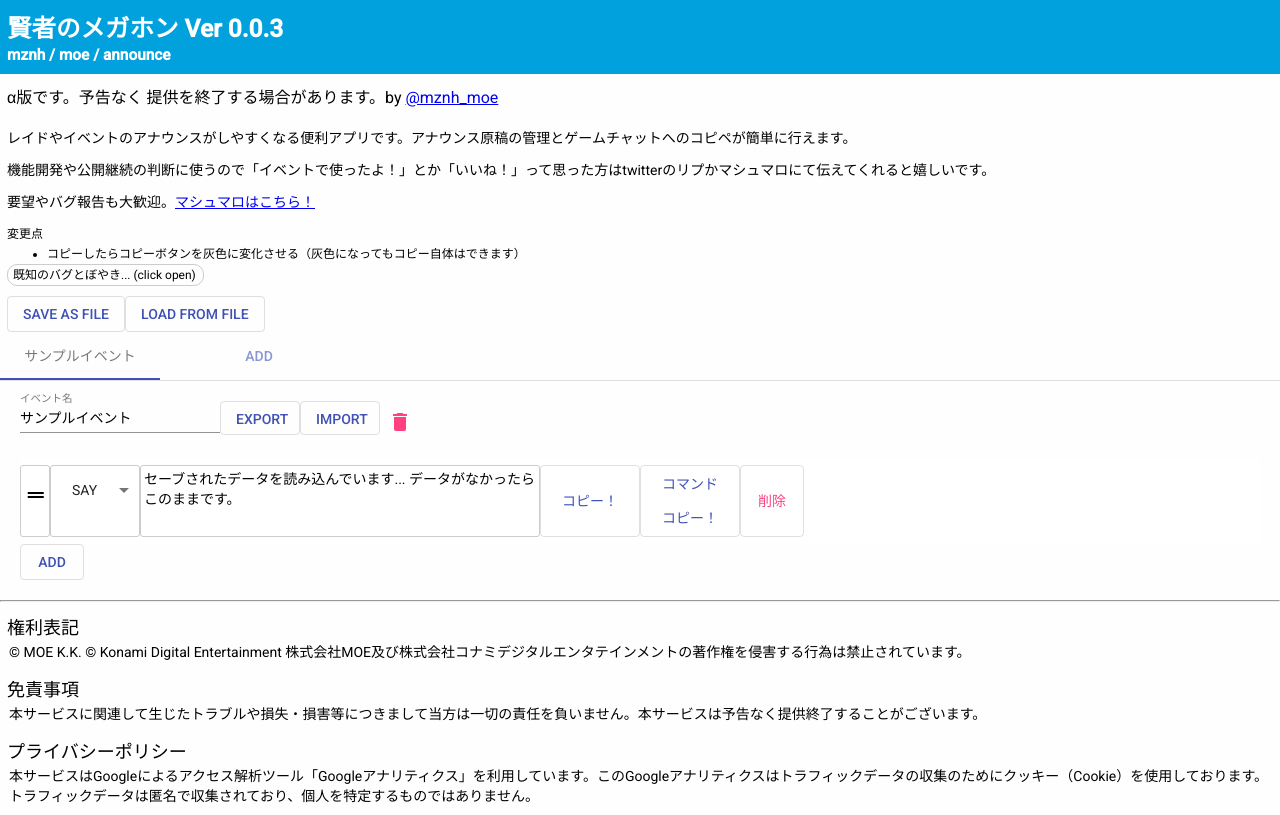
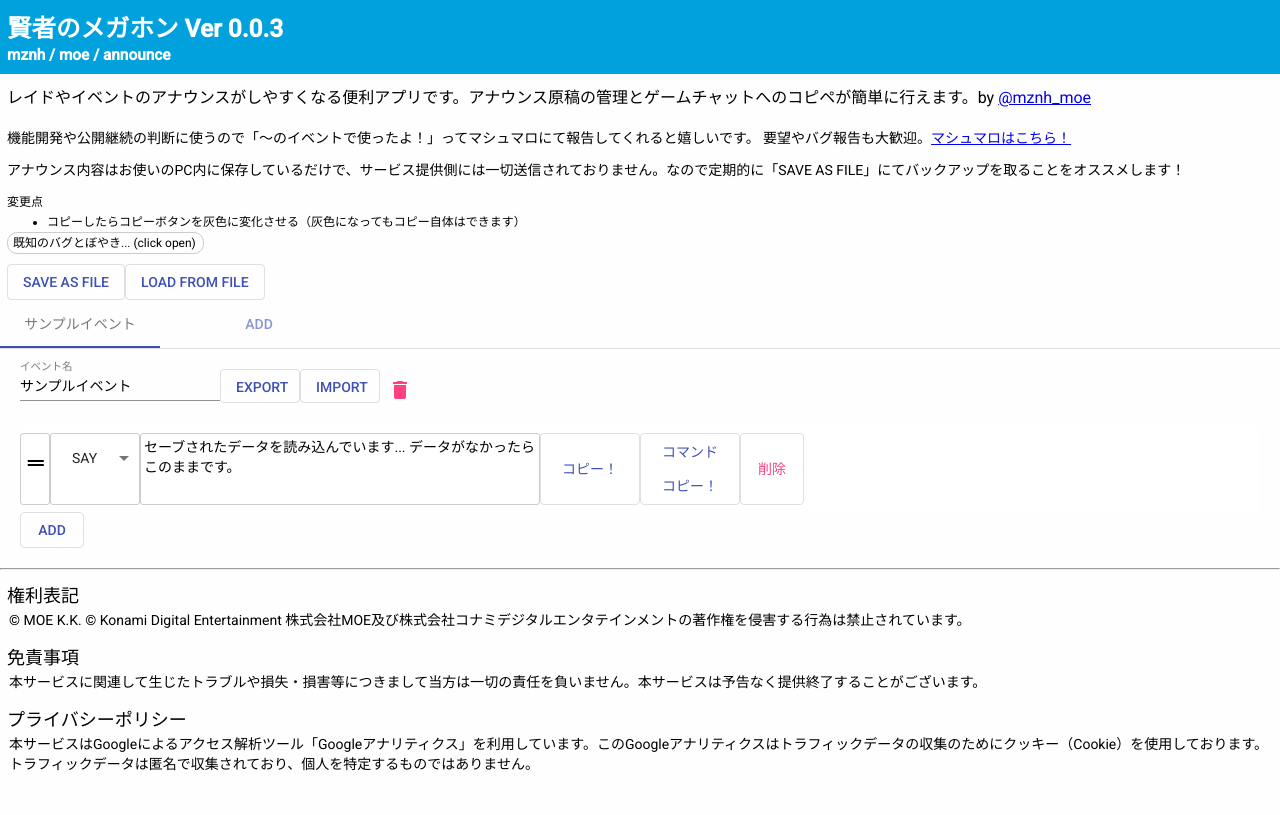
Before and after one commit to mznh/moe-announce-helper, an Angular app: page / in a window 1280 px wide. Built offline with nearby package versions, Linux system fonts and the light colour scheme.

Commit message:
注釈を更新

```diff
--- a/src/app/main-page/main-page.component.html
+++ b/src/app/main-page/main-page.component.html
@@ -10,11 +10,13 @@
     </div>
   </div>
   <div class="main-header-description">
-    <h3>α版です。予告なく 提供を終了する場合があります。by <a  href="https://twitter.com/mznh_moe">@mznh_moe</a></h3>
-    <p>レイドやイベントのアナウンスがしやすくなる便利アプリです。アナウンス原稿の管理とゲームチャットへのコピペが簡単に行えます。
-    </p>
-    <p>機能開発や公開継続の判断に使うので「イベントで使ったよ！」とか「いいね！」って思った方はtwitterのリプかマシュマロにて伝えてくれると嬉しいです。</p>
-    <p>要望やバグ報告も大歓迎。<a href="https://marshmallow-qa.com/mznh_moe">マシュマロはこちら！</a></p>
+    <h3>
+      レイドやイベントのアナウンスがしやすくなる便利アプリです。アナウンス原稿の管理とゲームチャットへのコピペが簡単に行えます。by <a  href="https://twitter.com/mznh_moe">@mznh_moe</a>
+    </h3>
+    <p>
+      機能開発や公開継続の判断に使うので「～のイベントで使ったよ！」ってマシュマロにて報告してくれると嬉しいです。
+      要望やバグ報告も大歓迎。<a href="https://marshmallow-qa.com/mznh_moe">マシュマロはこちら！</a></p>
+    <p> アナウンス内容はお使いのPC内に保存しているだけで、サービス提供側には一切送信されておりません。なので定期的に「SAVE AS FILE」にてバックアップを取ることをオススメします！ </p>
     <div class="main-update-list">
       <p>変更点</p>
       <ul>
@@ -22,7 +24,6 @@
       </ul>
     </div>
     <div class="main-bug-list">
-
       <div class="main-bug-button" (click)="openBugBoyaki()" *ngIf="!bugBoyakiIsOpend">
         <p>既知のバグとぼやき... (click open)</p>
       </div>
```
